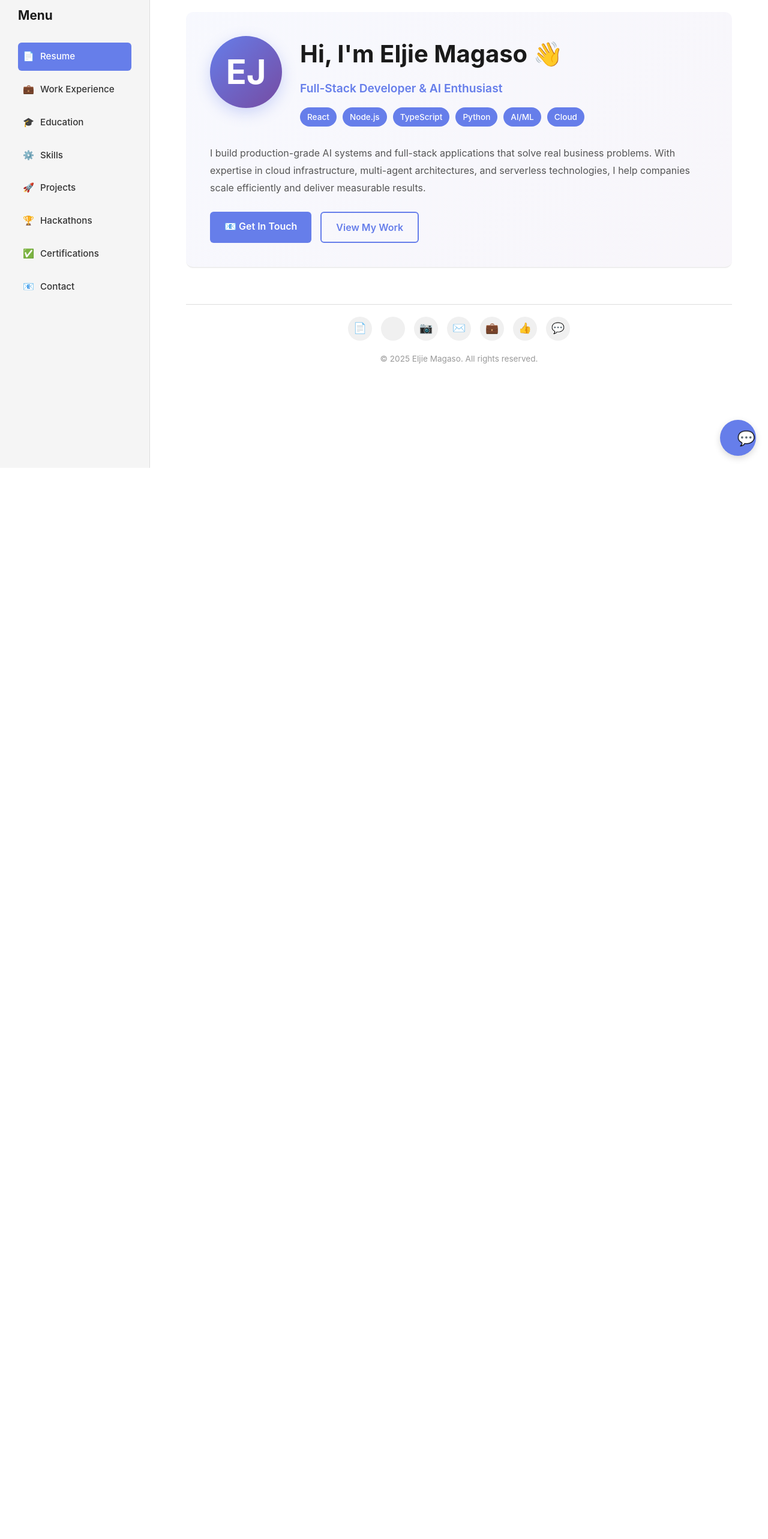
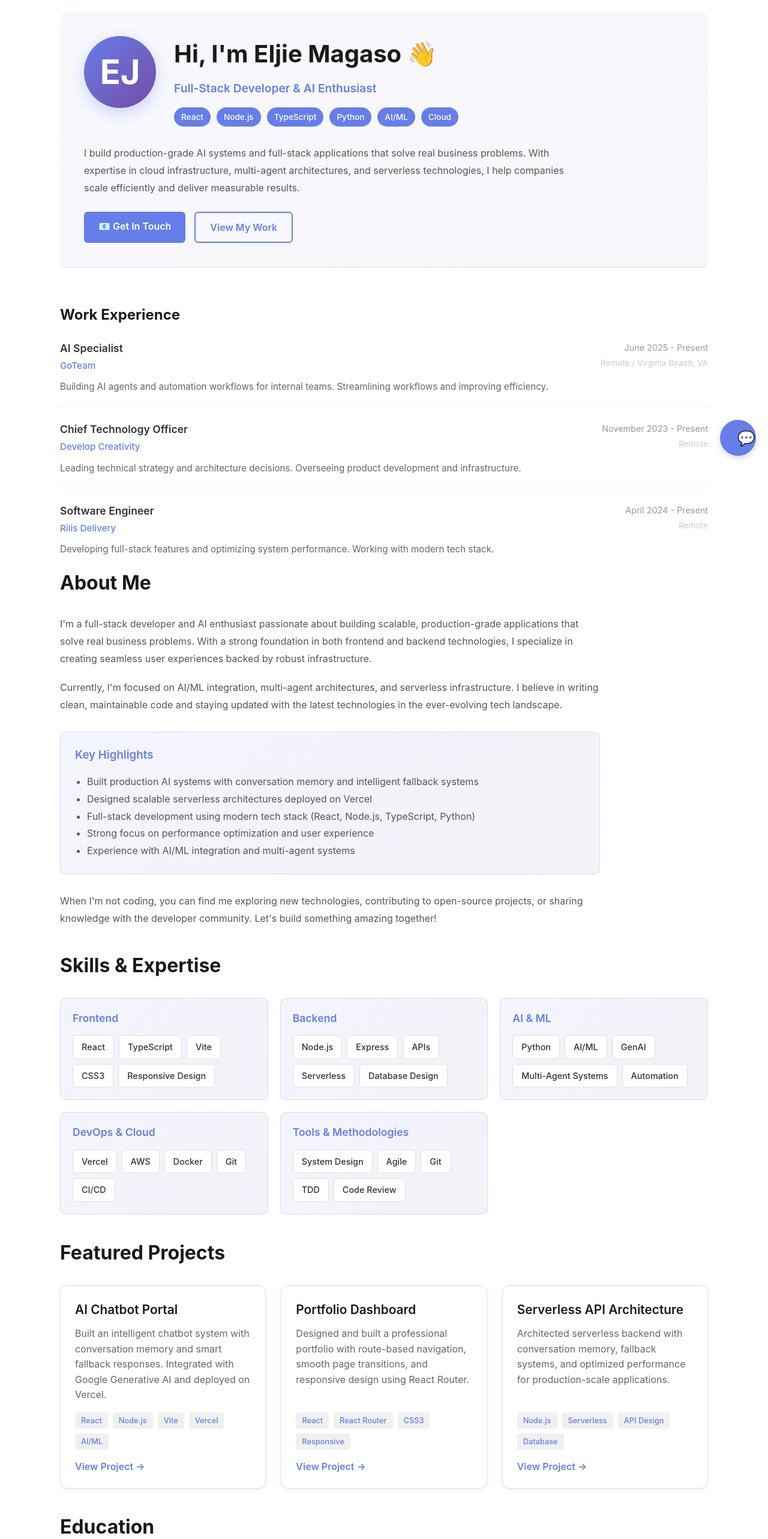
Before and after one commit to Eljiedetuya/portfoliotest, a React (Vite) app: page / in a window 1280 px wide. Shown: the part 20-2586 px from the top of the page at 60% size. Before the commit the page ends 800 px from the top, so only its background shows below. Built offline with nearby package versions, Linux system fonts and the light colour scheme.

Commit message:
Remove sidebar and routing: convert to single-page scroll layout with all sections visible

```diff
--- a/src/App.css
+++ b/src/App.css
@@ -39,23 +39,11 @@ a:hover {
 }
 
 @media (max-width: 768px) {
-  div[style*="marginLeft"] {
-    margin-left: 0 !important;
+  section {
+    margin-bottom: 30px;
+  }
+
+  div[style*="padding"] {
+    padding: 30px 20px !important;
   }
 }
-
-/* Page transition: fade + slight upward movement on enter */
-.page {
-  animation: pageEnter 360ms ease both;
-}
-
-@keyframes pageEnter {
-  from {
-    opacity: 0;
-    transform: translateY(8px);
-  }
-  to {
-    opacity: 1;
-    transform: translateY(0);
-  }
-}
--- a/src/App.jsx
+++ b/src/App.jsx
@@ -1,6 +1,4 @@
 import React from 'react'
-import { BrowserRouter, Routes, Route } from 'react-router-dom'
-import Sidebar from './components/Sidebar'
 import Hero from './components/Hero'
 import WorkExperience from './components/WorkExperience'
 import About from './components/pages/About'
@@ -16,33 +14,22 @@ import './App.css'
 
 export default function App() {
   return (
-    <BrowserRouter>
-      <div style={{ display: 'flex' }}>
-        {/* Sidebar Navigation */}
-        <Sidebar />
+    <div style={{ backgroundColor: '#fff', minHeight: '100vh' }}>
+      <div style={{ padding: '40px 60px', maxWidth: 1200, margin: '0 auto' }}>
+        <Hero />
+        <WorkExperience />
+        <About />
+        <Skills />
+        <Projects />
+        <Education />
+        <Hackathons />
+        <Certifications />
+        <Contact />
+        <Footer />
+      </div>
 
-        <div style={{ marginLeft: 250, padding: '40px 60px', maxWidth: 1200, flex: 1, backgroundColor: '#fff' }}>
-          <Routes>
-            <Route path="/" element={<Hero />} />
-            <Route path="/experience" element={<WorkExperience />} />
-            <Route path="/about" element={<About />} />
-            <Route path="/skills" element={<Skills />} />
-            <Route path="/projects" element={<Projects />} />
-            <Route path="/education" element={<Education />} />
-            <Route path="/hackathons" element={<Hackathons />} />
-            <Route path="/certifications" element={<Certifications />} />
-            <Route path="/contact" element={<Contact />} />
-
-            <Route path="*" element={<Hero />} />
-          </Routes>
-
-          {/* Footer always shown under route content */}
-          <Footer />
-        </div>
-
-        {/* Chatbot */}
-        <Chatbot />
-      </div>
-    </BrowserRouter>
+      {/* Chatbot */}
+      <Chatbot />
+    </div>
   )
 }
--- a/src/components/Hero.jsx
+++ b/src/components/Hero.jsx
@@ -2,7 +2,7 @@ import React from 'react'
 
 export default function Hero() {
   return (
-    <div className="page">
+    <div>
       <div style={{
         marginBottom: 60,
         paddingBottom: 40,
--- a/src/components/WorkExperience.jsx
+++ b/src/components/WorkExperience.jsx
@@ -26,7 +26,7 @@ export default function WorkExperience() {
   ]
 
   return (
-    <div className="page">
+    <div>
       <h2 style={{ fontSize: '1.5rem', marginBottom: 25, fontWeight: 'bold' }}>Work Experience</h2>
       <div style={{ display: 'flex', flexDirection: 'column', gap: 25 }}>
         {experiences.map((exp, idx) => (
--- a/src/components/pages/About.jsx
+++ b/src/components/pages/About.jsx
@@ -2,7 +2,7 @@ import React from 'react'
 
 export default function About() {
   return (
-    <div className="page">
+    <div>
       <section>
         <h2 style={{ fontSize: '2rem', marginBottom: 30, fontWeight: 'bold' }}>About Me</h2>
 
--- a/src/components/pages/Certifications.jsx
+++ b/src/components/pages/Certifications.jsx
@@ -8,7 +8,7 @@ export default function Certifications() {
   ]
 
   return (
-    <div className="page">
+    <div>
       <section>
         <h2 style={{ fontSize: '2rem', marginBottom: 30, fontWeight: 'bold' }}>Certifications & Achievements</h2>
         <div style={{ display: 'grid', gridTemplateColumns: 'repeat(auto-fit, minmax(280px, 1fr))', gap: 20 }}>
--- a/src/components/pages/Contact.jsx
+++ b/src/components/pages/Contact.jsx
@@ -2,7 +2,7 @@ import React from 'react'
 
 export default function Contact() {
   return (
-    <div className="page">
+    <div>
       <section>
         <h2 style={{ fontSize: '2rem', marginBottom: 30, fontWeight: 'bold' }}>Get In Touch</h2>
 
--- a/src/components/pages/Education.jsx
+++ b/src/components/pages/Education.jsx
@@ -11,7 +11,7 @@ export default function Education() {
   ]
 
   return (
-    <div className="page">
+    <div>
       <section>
         <h2 style={{ fontSize: '2rem', marginBottom: 30, fontWeight: 'bold' }}>Education</h2>
         <div style={{ display: 'flex', flexDirection: 'column', gap: 20 }}>
--- a/src/components/pages/Hackathons.jsx
+++ b/src/components/pages/Hackathons.jsx
@@ -2,7 +2,7 @@ import React from 'react'
 
 export default function Hackathons() {
   return (
-    <div className="page">
+    <div>
       <section>
         <h2 style={{ fontSize: '1.5rem', marginBottom: 20, fontWeight: 'bold' }}>Hackathons</h2>
         <p style={{ color: '#666' }}>List hackathons or competitions here.</p>
--- a/src/components/pages/Projects.jsx
+++ b/src/components/pages/Projects.jsx
@@ -23,7 +23,7 @@ export default function Projects() {
   ]
 
   return (
-    <div className="page">
+    <div>
       <section>
         <h2 style={{ fontSize: '2rem', marginBottom: 30, fontWeight: 'bold' }}>Featured Projects</h2>
         <div style={{ display: 'grid', gridTemplateColumns: 'repeat(auto-fit, minmax(320px, 1fr))', gap: 25 }}>
--- a/src/components/pages/Skills.jsx
+++ b/src/components/pages/Skills.jsx
@@ -25,7 +25,7 @@ export default function Skills() {
   ]
 
   return (
-    <div className="page">
+    <div>
       <section>
         <h2 style={{ fontSize: '2rem', marginBottom: 30, fontWeight: 'bold' }}>Skills & Expertise</h2>
         <div style={{ display: 'grid', gridTemplateColumns: 'repeat(auto-fit, minmax(300px, 1fr))', gap: 20 }}>
```
Also changed, not shown: 5 other files (tests, documents, lock files or other folders).
